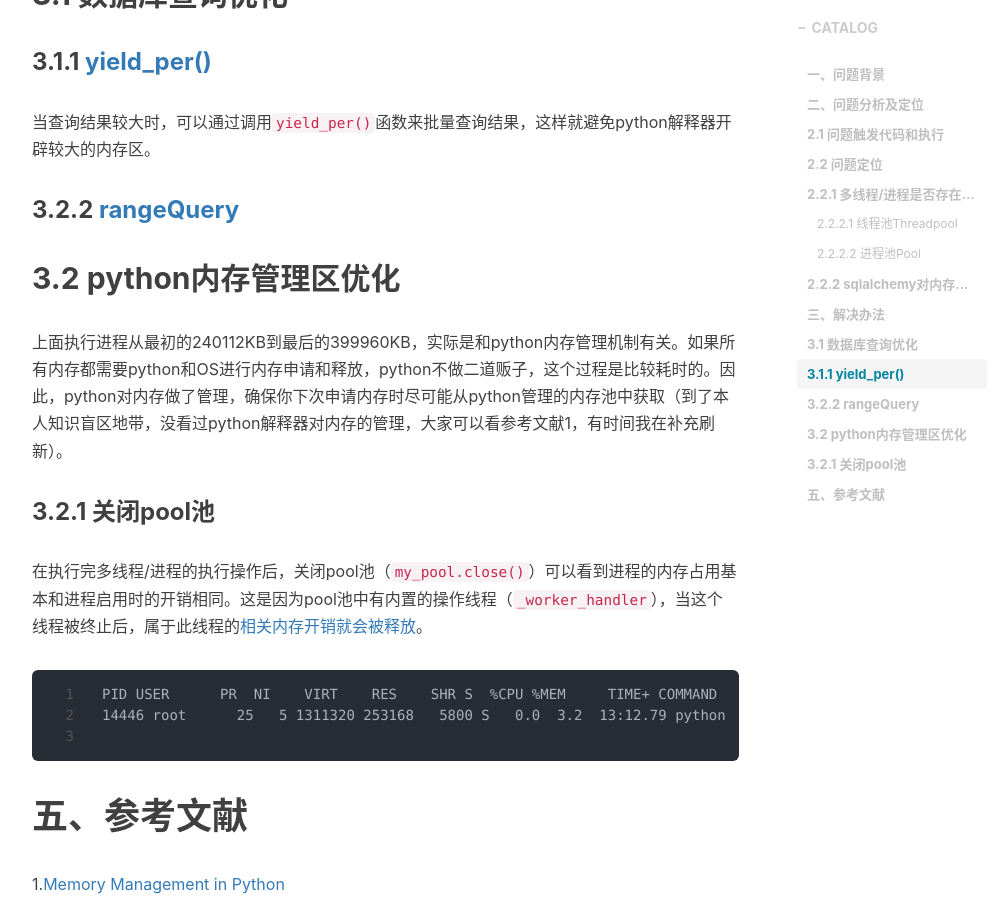
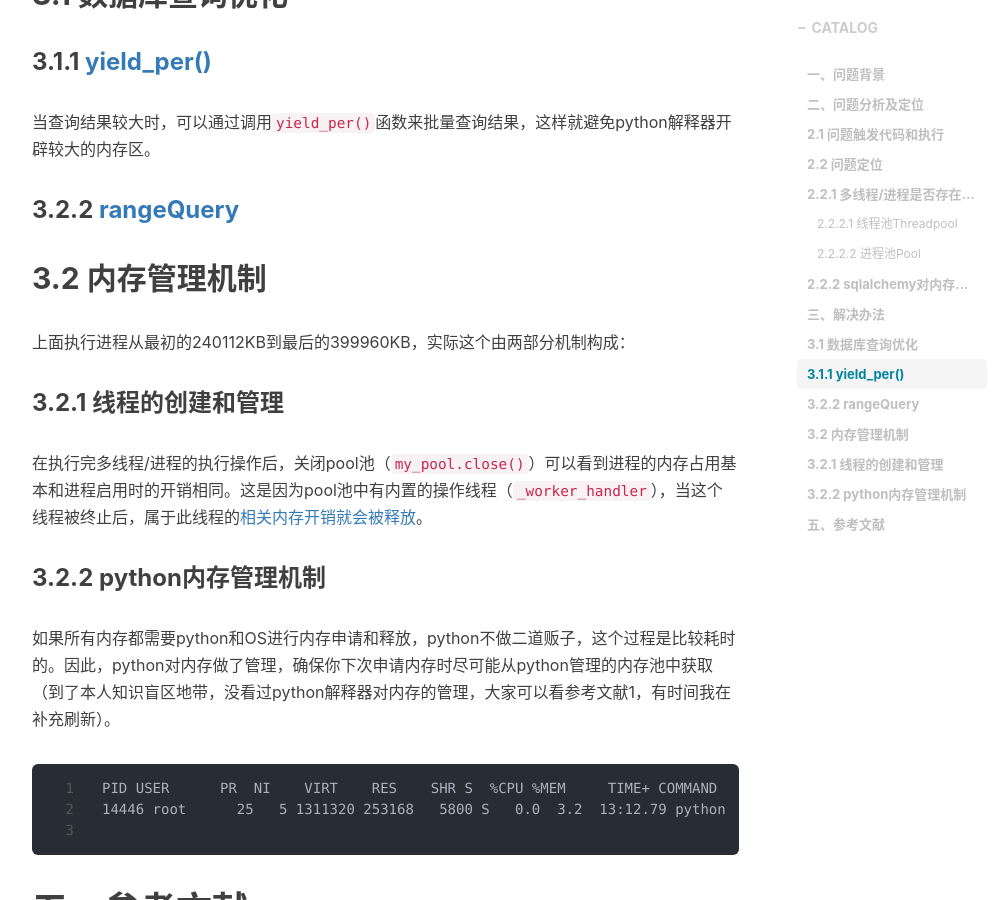
Before and after one commit to shihai1991/shihai1991.github.io, a Jekyll site: the page built from _posts/2022-09-20-multiprocessing-sqlalchemy.md, in a window 1280 px wide and 900 px high, scrolled down 4472 px. Shown: the whole window, without its empty margins (233-1238 px from the left). Built offline with Jekyll 4.4.1, drawn with Linux system fonts in a browser that asks for light colours; nearby versions of some CDN libraries; comment, search, counter and statistics services are not loaded.

Commit message:
Update 2022-09-20-multiprocessing-sqlalchemy.md

````diff
--- a/_posts/2022-09-20-multiprocessing-sqlalchemy.md
+++ b/_posts/2022-09-20-multiprocessing-sqlalchemy.md
@@ -152,10 +152,14 @@ def Process(ctx, *args, **kwds):
 
 ### 3.2.2 [rangeQuery](https://github.com/sqlalchemy/sqlalchemy/wiki/RangeQuery-and-WindowedRangeQuery)
 
-## 3.2 python内存管理区优化
-上面执行进程从最初的240112KB到最后的399960KB，实际是和python内存管理机制有关。如果所有内存都需要python和OS进行内存申请和释放，python不做二道贩子，这个过程是比较耗时的。因此，python对内存做了管理，确保你下次申请内存时尽可能从python管理的内存池中获取（到了本人知识盲区地带，没看过python解释器对内存的管理，大家可以看参考文献1，有时间我在补充刷新）。
-### 3.2.1 关闭pool池
+## 3.2 内存管理机制
+上面执行进程从最初的240112KB到最后的399960KB，实际这个由两部分机制构成：
+### 3.2.1 线程的创建和管理
 在执行完多线程/进程的执行操作后，关闭pool池（`my_pool.close()`）可以看到进程的内存占用基本和进程启用时的开销相同。这是因为pool池中有内置的操作线程（`_worker_handler`），当这个线程被终止后，属于此线程的[相关内存开销就会被释放](https://docs.python.org/3/library/multiprocessing.html#multiprocessing.pool.ThreadPool)。
+
+### 3.2.2 python内存管理机制
+如果所有内存都需要python和OS进行内存申请和释放，python不做二道贩子，这个过程是比较耗时的。因此，python对内存做了管理，确保你下次申请内存时尽可能从python管理的内存池中获取（到了本人知识盲区地带，没看过python解释器对内存的管理，大家可以看参考文献1，有时间我在补充刷新）。
+
 ```
 PID USER      PR  NI    VIRT    RES    SHR S  %CPU %MEM     TIME+ COMMAND
 14446 root      25   5 1311320 253168   5800 S   0.0  3.2  13:12.79 python
````
